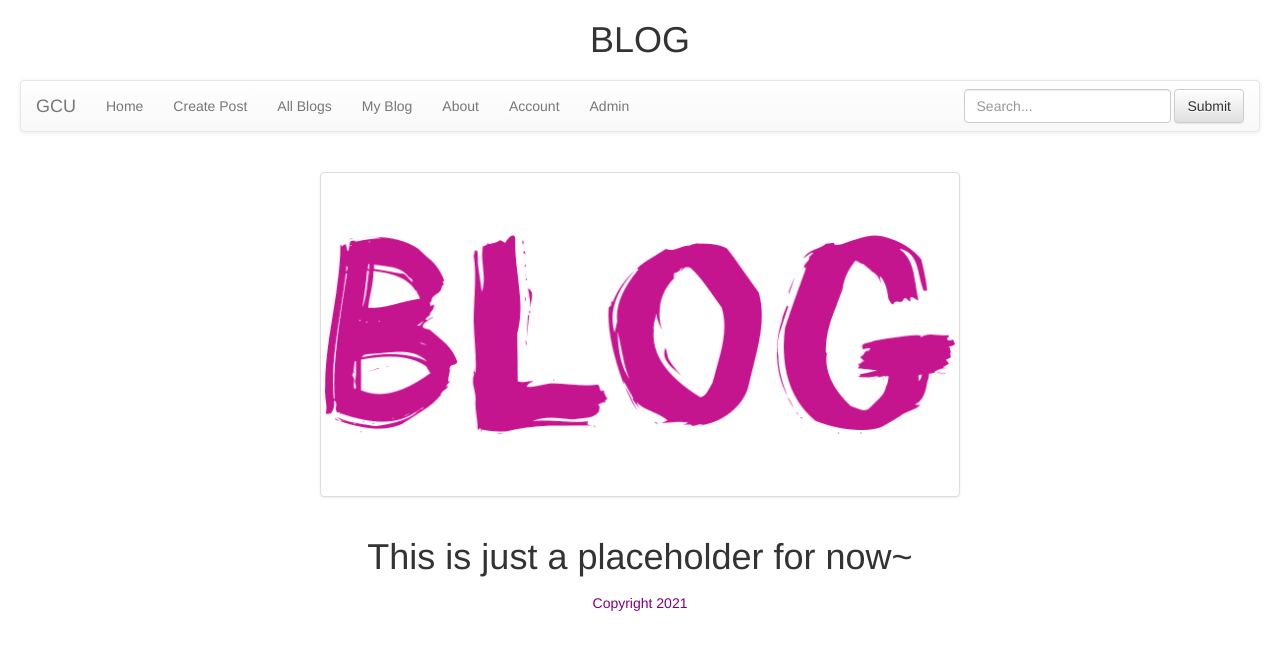
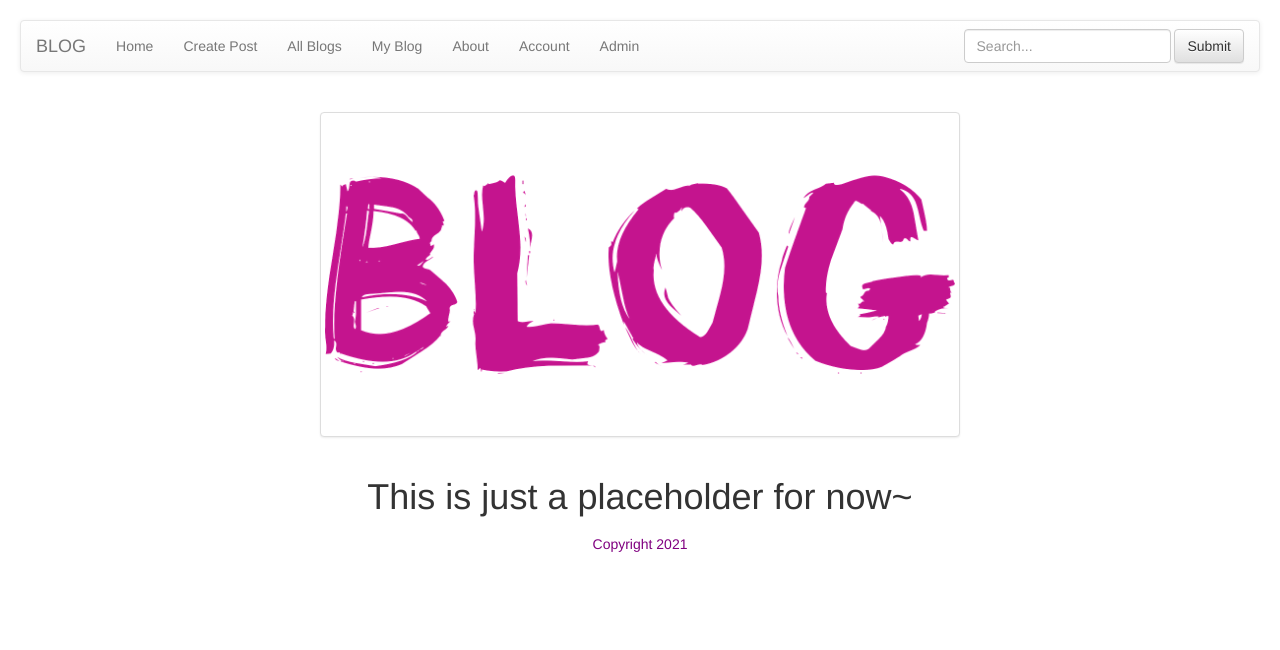
Before and after one commit to MrAizakku/cst339clc, a Spring Boot app: page / in a window 1280 px wide. Shown: the top 650 px of the page. Run offline with Spring Boot 4, Linux system fonts and the light colour scheme; some libraries are stand-ins or nearby versions.

Commit message:
navbar edits

```diff
--- a/src/main/resources/templates/layouts/common.html
+++ b/src/main/resources/templates/layouts/common.html
@@ -1,8 +1,5 @@
 <html xmlns:th="http://www.thymeleaf.org" xmlns:layout="http://www.ultraq.net.nz/thymeleaf/layout">
 	<div th:fragment="header">
-		<div align="center">
-			<h1>BLOG</h1>
-		</div>
 		<div class="bs-example">
 			<nav class="navbar navbar-default">
 				<div class="navbar-header">
@@ -12,7 +9,7 @@
 						<span class="icon-bar"></span>
 						<span class="icon-bar"></span>
 					</button>
-					<a href="#" class="navbar-brand">GCU</a>
+					<a href="#" class="navbar-brand">BLOG</a>
 				</div>
 				<div id="navbarCollapse" class="collapse navbar-collapse">
 					<ul class="nav navbar-nav">
```
